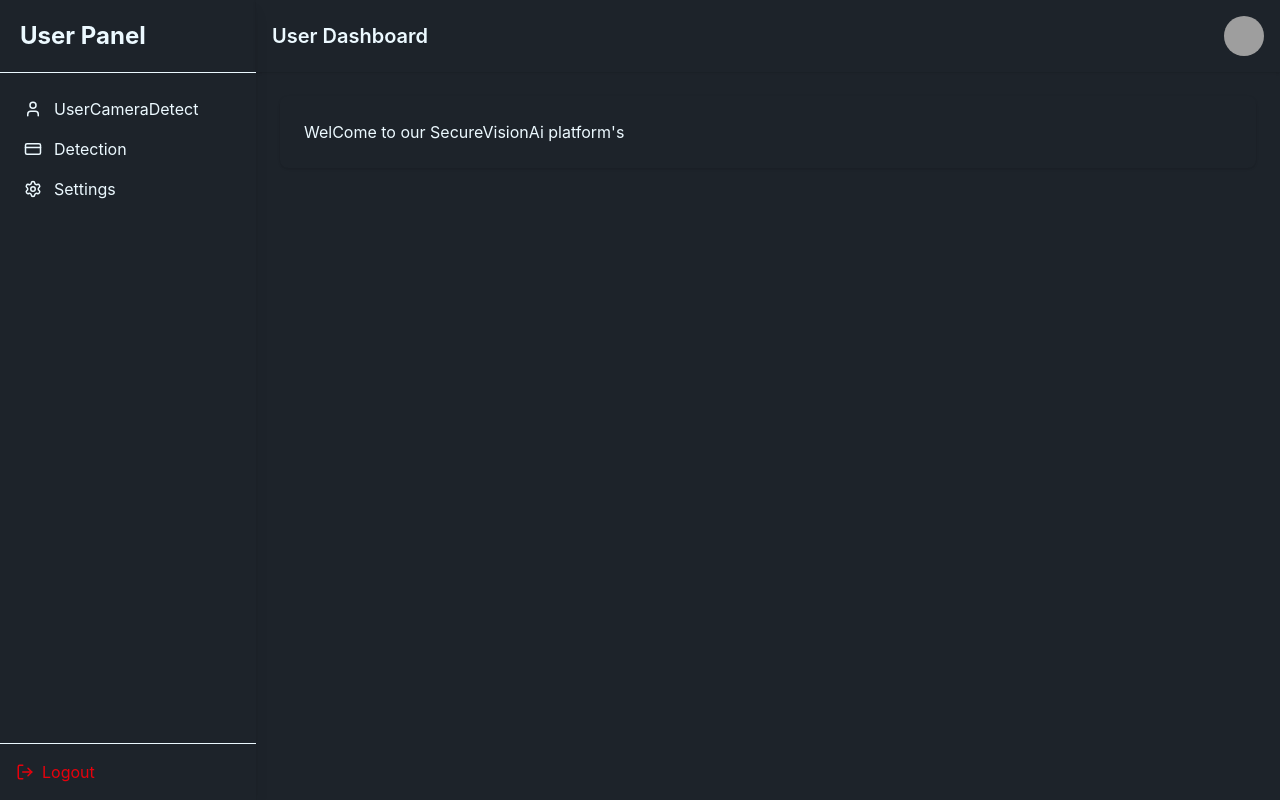
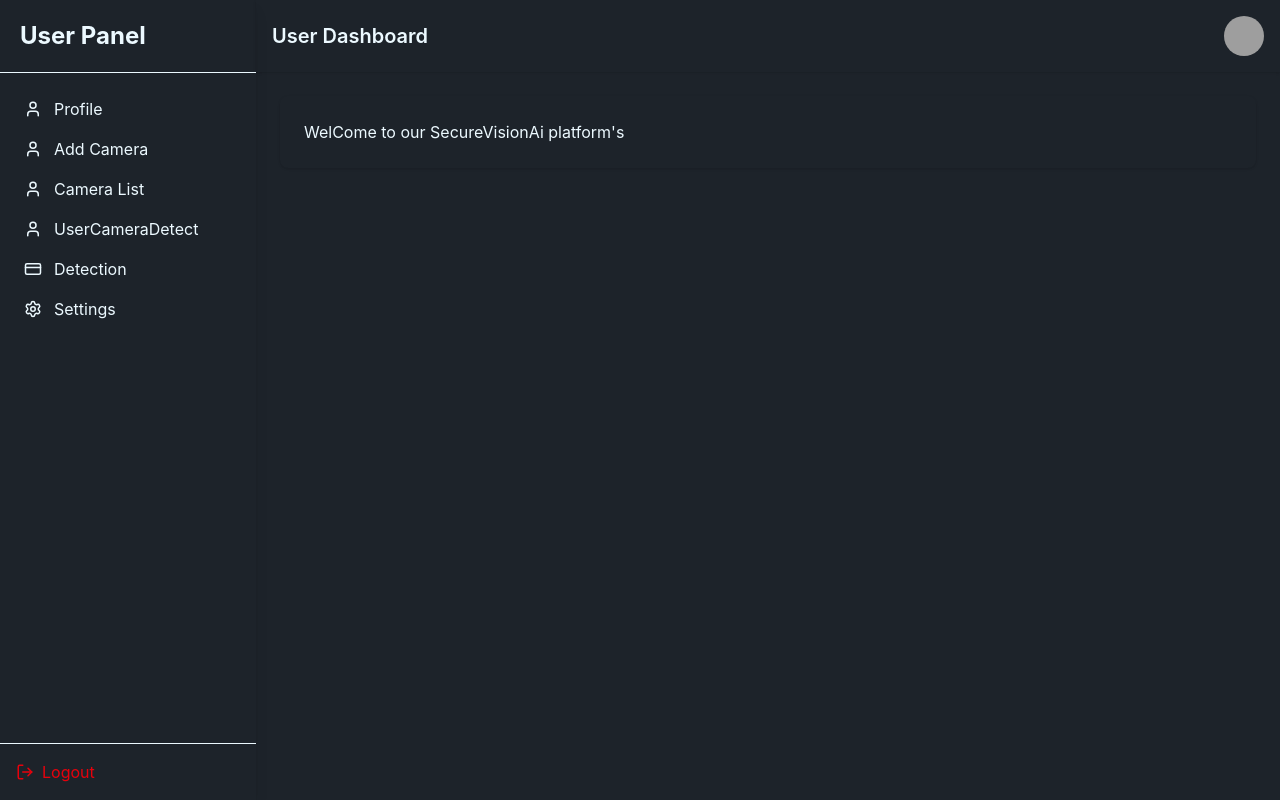
Before and after one commit to Atiar-Rahman/SecureVisionAiFrontend, a React (Vite) app: page /dashboard in a window 1280 px wide. Built offline with nearby package versions, Linux system fonts and the light colour scheme; grey boxes are pictures that could not be loaded.

Commit message:
some menuitem added

```diff
--- /dev/null
+++ b/src/pages/dashboard/CameraAdd.jsx
@@ -0,0 +1,11 @@
+import React from 'react';
+
+const CameraAdd = () => {
+    return (
+        <div>
+            <h1>this is Camera add part</h1>
+        </div>
+    );
+};
+
+export default CameraAdd;
--- /dev/null
+++ b/src/pages/dashboard/CameraList.jsx
@@ -0,0 +1,11 @@
+import React from 'react';
+
+const CameraList = () => {
+    return (
+        <div>
+            <h1>this section is all camera per user</h1>
+        </div>
+    );
+};
+
+export default CameraList;
--- /dev/null
+++ b/src/pages/dashboard/Profile.jsx
@@ -0,0 +1,11 @@
+
+
+const Profile = () => {
+    return (
+        <div>
+            this is profile page
+        </div>
+    );
+};
+
+export default Profile;
--- a/src/routes/MenuItems.jsx
+++ b/src/routes/MenuItems.jsx
@@ -6,6 +6,36 @@ import { User, Settings, CreditCard } from "lucide-react";
 const MenuItems = () => {
     return (
         <div>
+            <NavLink
+                to="/dashboard/profile"
+                className={({ isActive }) =>
+                    `flex items-center gap-3 p-2 rounded hover:bg-gray-500 transition ${isActive ? "bg-gray-300 font-semibold" : ""
+                    }`
+                }
+            >
+                <User size={18} />
+                Profile
+            </NavLink>
+            <NavLink
+                to="/dashboard/add-camera"
+                className={({ isActive }) =>
+                    `flex items-center gap-3 p-2 rounded hover:bg-gray-500 transition ${isActive ? "bg-gray-300 font-semibold" : ""
+                    }`
+                }
+            >
+                <User size={18} />
+                Add Camera
+            </NavLink>
+            <NavLink
+                to="/dashboard/camera-list"
+                className={({ isActive }) =>
+                    `flex items-center gap-3 p-2 rounded hover:bg-gray-500 transition ${isActive ? "bg-gray-300 font-semibold" : ""
+                    }`
+                }
+            >
+                <User size={18} />
+                Camera List
+            </NavLink>
             <NavLink
                 to="/dashboard/detect"
                 className={({ isActive }) =>
```
Also changed, not shown: src/routes/router.jsx (+15 -0 lines).
